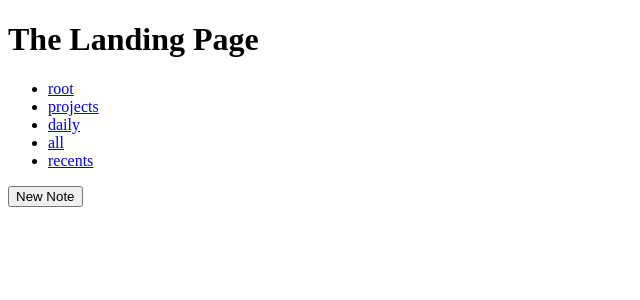
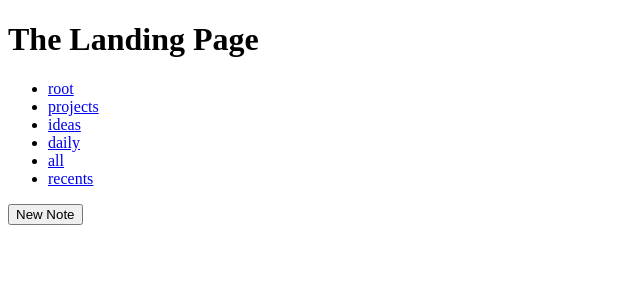
Before and after one commit to kasrasadeghi/pipeline, a Flask app: page / in a window 1280 px wide. Shown: the top 300 px of the page, without its empty margins (0-640 px from the left). Run offline with Flask 2, Linux system fonts and the light colour scheme.

Commit message:
small: add ideas log to home page

```diff
--- a/templates/index.html
+++ b/templates/index.html
@@ -8,6 +8,7 @@
       <ul>
         <li><a href="/">root</a></li>
         <li><a href="/note/e44ff1c9-2cea-47c5-99bc-0d237e81e909.note">projects</a></li>
+        <li><a href="/note/5fdc177d-fd1f-4f1a-8311-90a51c9cd5cc.note">ideas</a></li>
         <li><a href="/daily">daily</a></li>
         <li><a href="/all">all</a></li>
         <li><a href="/recents">recents</a></li>
```
